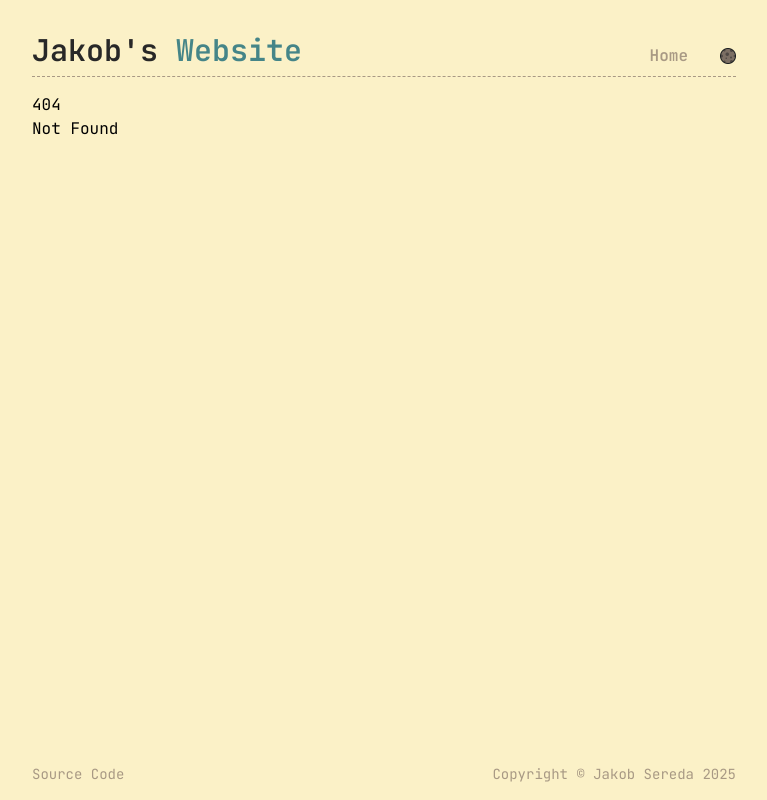
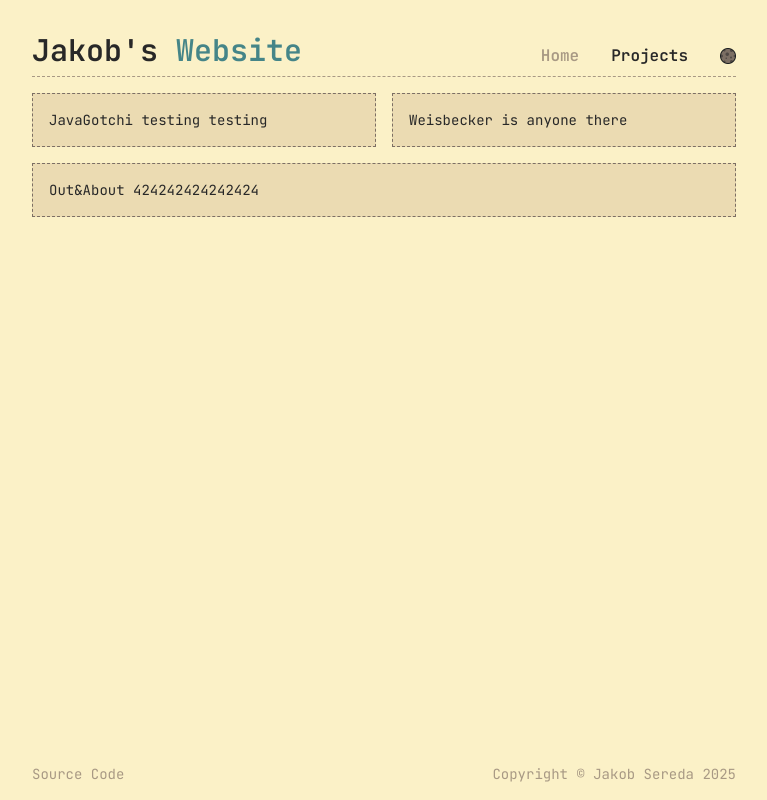
Before and after one commit to jakobsereda/portfolio, a SvelteKit app: page /projects in a window 1280 px wide. Before the commit this address had no page. Shown: the whole page, without its empty margins (256-1023 px from the left). Built offline with nearby package versions, Linux system fonts and the light colour scheme.

Commit message:
feat: some work on projects page + updated resume

```diff
--- a/src/lib/components/Header.svelte
+++ b/src/lib/components/Header.svelte
@@ -4,7 +4,7 @@
 
 	const items = [
 		{ route: '/',         label: 'Home'     },
-//		{ route: '/projects', label: 'Projects' },
+		{ route: '/projects', label: 'Projects' },
 //		{ route: '/blog',     label: 'Blog'     },
 //		{ route: '/music',    label: 'Music'    },
 	];
--- /dev/null
+++ b/src/lib/components/ProjectCard.svelte
@@ -0,0 +1,8 @@
+<script lang="ts">
+    let { title, description, image } = $props();
+</script>
+
+<div class="bg-gruvbox-fg1 dark:bg-gruvbox-bg1 border border-dashed border-gruvbox-bg4 dark:border-gruvbox-fg4 box-border p-4 gap-4">
+    {title}
+    {description}
+</div>
--- a/src/routes/projects/+layout.svelte
+++ b/src/routes/projects/+layout.svelte
@@ -1,5 +1,7 @@
 <script lang="ts">
-	import ProjectSidebar from '$lib/components/ProjectSidebar.svelte';
-
 	let { children } = $props();
 </script>
+
+<div class="text-justify text-gruvbox-bg0 dark:text-gruvbox-fg0 text-sm">
+	{@render children()}
+</div>
--- /dev/null
+++ b/src/routes/projects/+page.svelte
@@ -0,0 +1,35 @@
+<script lang="ts">
+    import ProjectCard from '$lib/components/ProjectCard.svelte';
+
+    const projects = [
+        { title: "JavaGotchi", description: "testing testing", image: "./moon.png" },
+        { title: "Weisbecker", description: "is anyone there", image: "./sun.png" },
+        { title: "Out&About",  description: "424242424242424", image: "./sauropod.png" },
+    ];
+
+    function chunk<T>(arr: T[], n: number): T[][] {
+        const ret = [];
+        for (let i = 0; i < arr.length; i += n) {
+            ret.push(arr.slice(i, i + n));
+        }
+        return ret;
+    }
+
+    const rows = chunk(projects, 2);
+</script>
+
+<div class="flex flex-col gap-4">
+    {#each rows as row}
+        <div class="flex flex-row gap-4">
+            {#each row as project (project.title)}
+                <div class="flex-1 basis-1/2">
+                    <ProjectCard
+                        title={project.title}
+                        description={project.description}
+                        image={project.image}
+                    />
+                </div>
+            {/each}
+        </div>
+    {/each}
+</div>
```
Also changed, not shown: src/lib/components/ProjectPanel.svelte (deleted), src/lib/components/ProjectSidebar.svelte (deleted), 1 other file (tests, documents, lock files or other folders).
